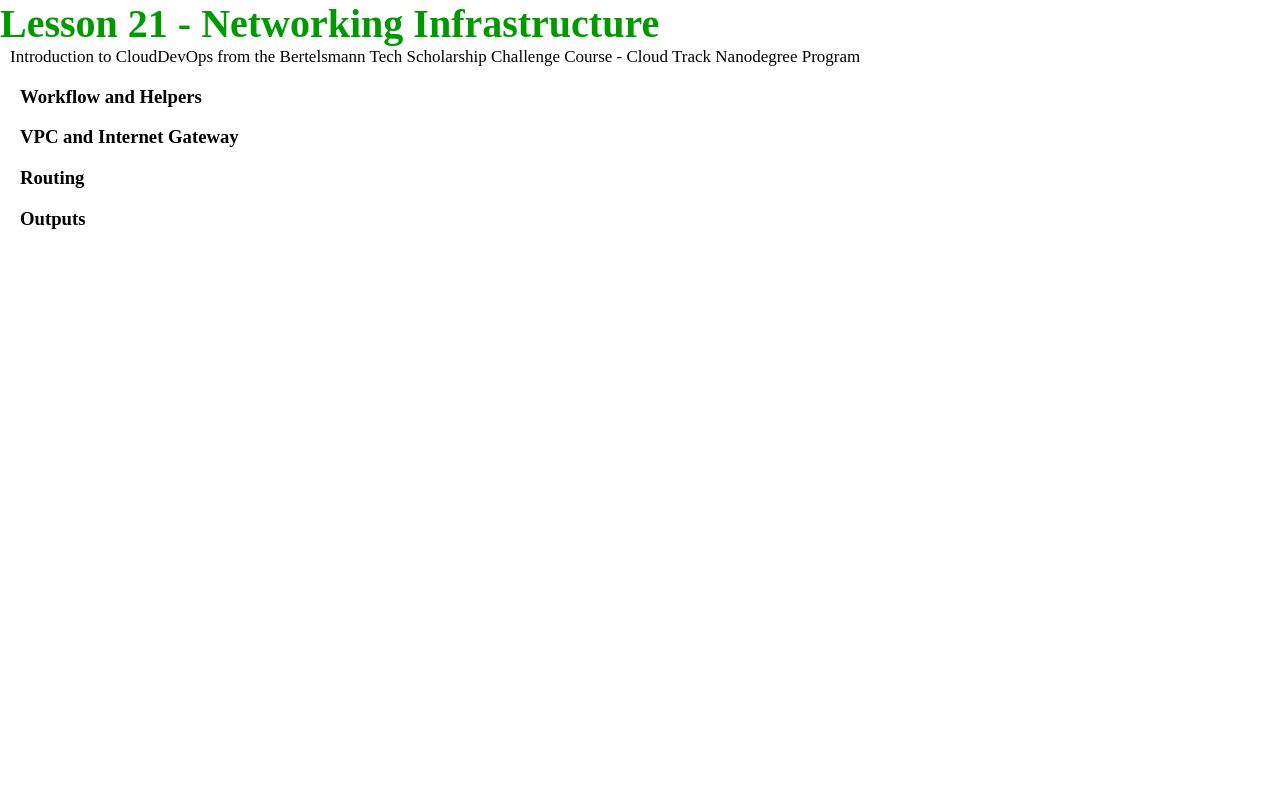
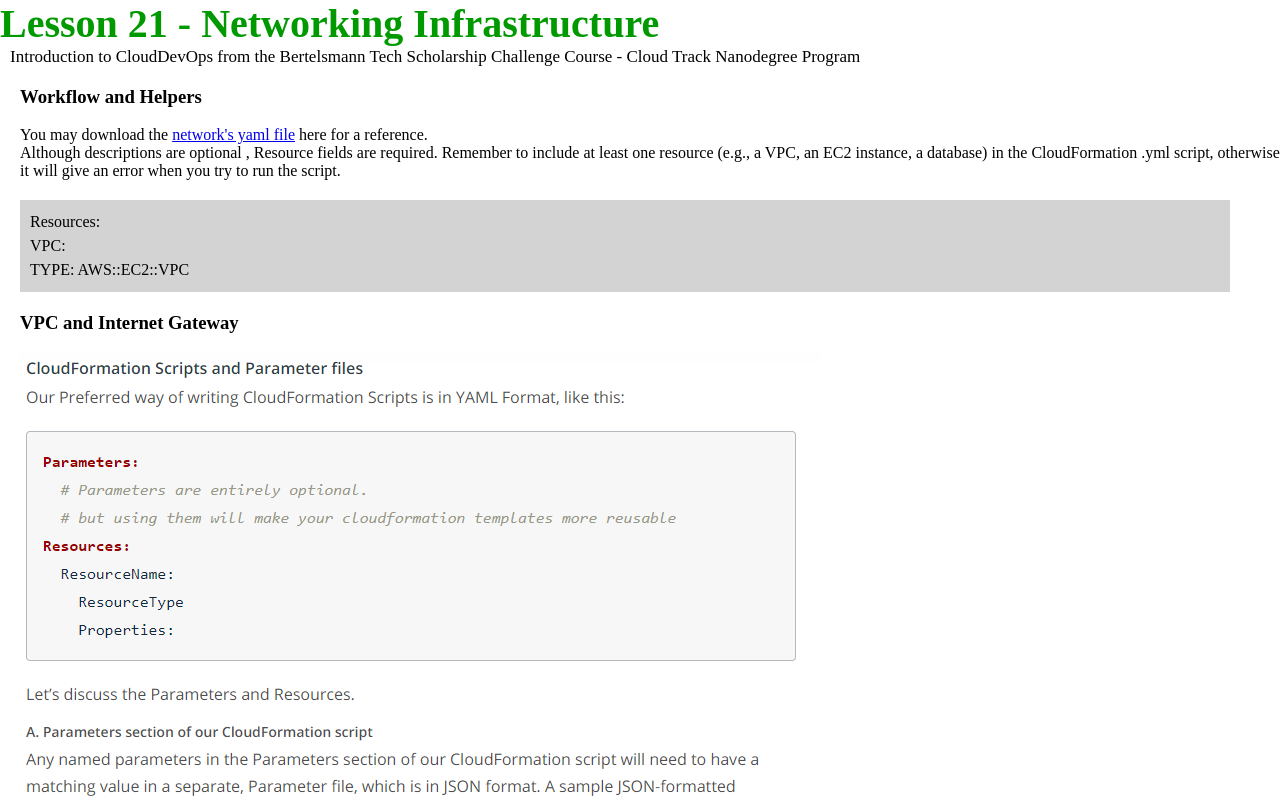
Before and after one commit to MoheshChandran/SG-Malaysia-Cloud-Udacity, a plain HTML site: page lesson-21/Lesson21.html in a window 1280 px wide. Shown: the top 800 px of the page. Drawn offline with Linux system fonts and the light colour scheme.

Commit message:
edit notes on lesson 21

```diff
--- a/lesson-21/Lesson21.html
+++ b/lesson-21/Lesson21.html
@@ -22,6 +22,20 @@
 		.body_sec {
 			margin-left:20px;
 		}
+
+		.code{
+            padding: 10px;
+            margin-bottom:20px;
+            margin-top:20px;
+            margin-right:50px;
+            line-height: 1.5;
+            background-color: #d3d3d3 ;
+        }
+
+		.comment {
+            color:green;
+        }
+
 	</style>
 </head>
 
@@ -37,11 +51,22 @@
 	<div class = "body_sec">
 		<section id="Content">
 			<h3>Workflow and Helpers</h3>
-
+			<p>
+				You may download the <a href="https://github.com/udacity/nd9991-c2-Infrastructure-as-Code-v1/blob/master/supporting_material/network.yml">network's yaml file</a> here for a reference.<br/>
+				Although descriptions are optional , Resource fields are required. Remember to include at least one resource (e.g., a VPC, an EC2 instance, a database) in the CloudFormation .yml script, otherwise it will give an error when you try to run the script.<br/>
+				<div class="code">
+					Resources:<br/>
+    				VPC:<br/>
+        			TYPE: AWS::EC2::VPC
+				</div>
+			</p>
 		</section>
 		<section id="Content">
 			<h3>VPC and Internet Gateway</h3>
-
+			<p>
+				<img src="cloudformation.PNG" alt="cloud formation scripts">
+				<img src="cloudformation2.PNG" alt="cloud formation scripts 2">
+			</p>
 		</section>
 		<section id="Content">
 			<h3>Routing</h3>
```
Also changed, not shown: lesson-21/cloudformation.PNG (added), lesson-21/cloudformation2.PNG (added).
